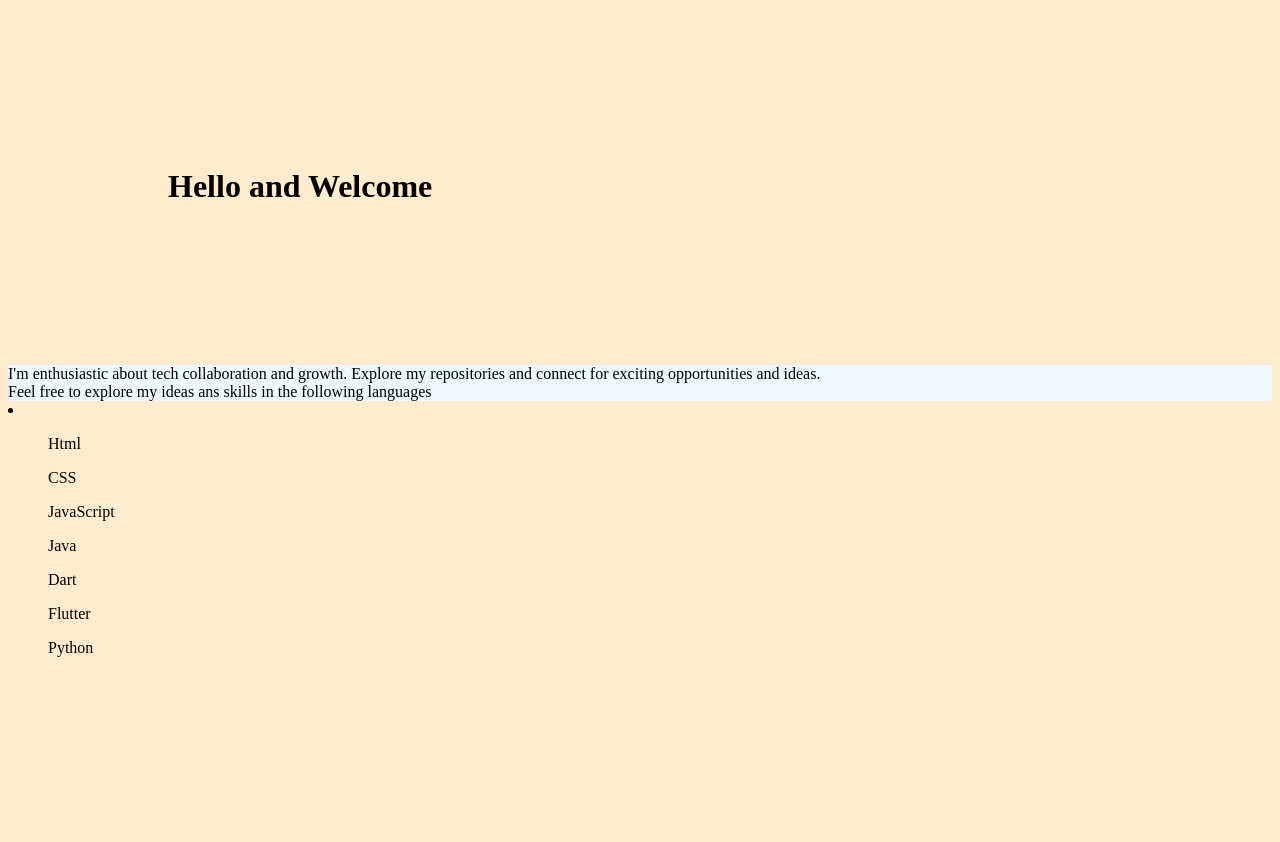
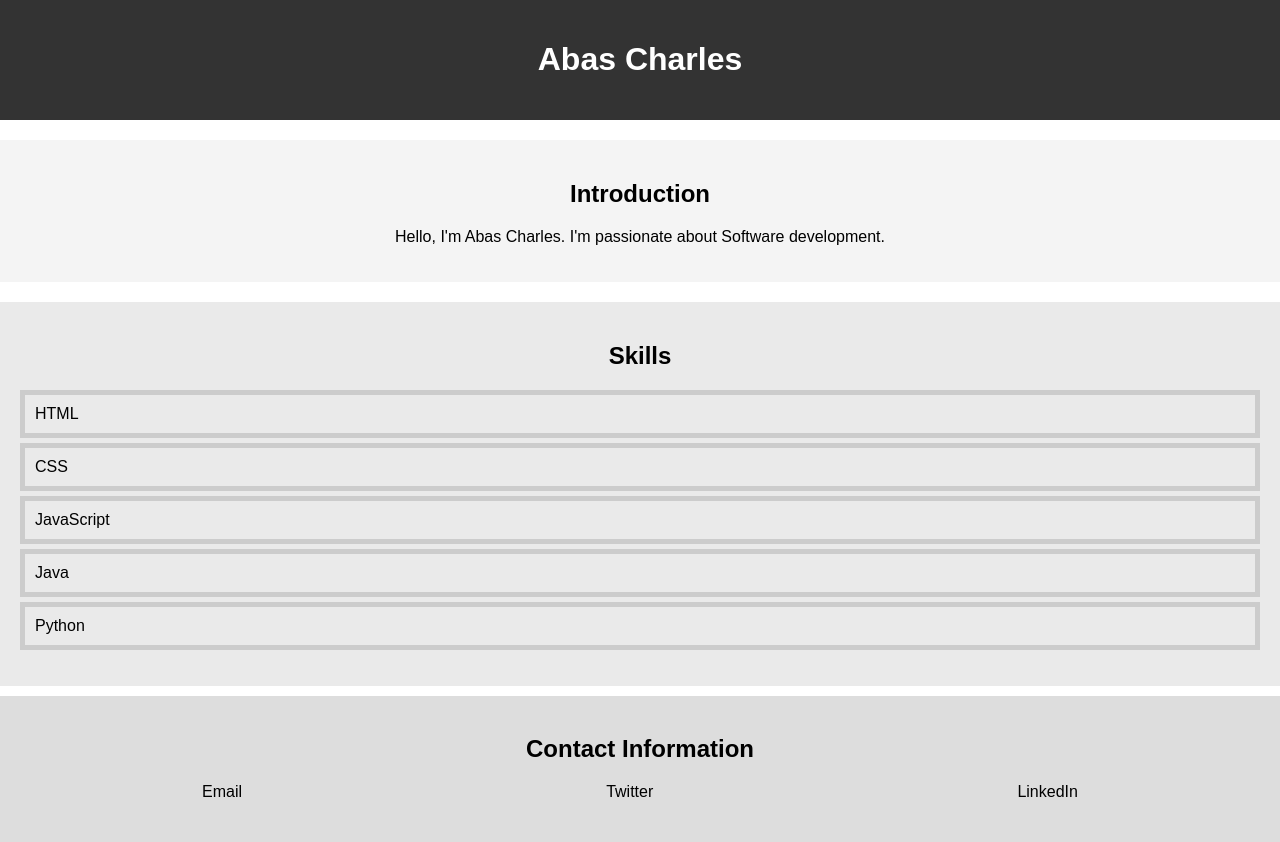
Before and after one commit to abascharles/PLPWebTech, a plain HTML site: page week4/assignment.html in a window 1280 px wide. Before the commit the page ends 800 px from the top, so only its background shows below. Drawn offline with Linux system fonts and the light colour scheme.

Commit message:
CSS, Margin, And Padding Features

```diff
--- a/week4/assignment.css
+++ b/week4/assignment.css
@@ -1,14 +1,71 @@
-*{
-    background-color: blanchedalmond;
+/* General Styles */
+
+body{
+    font-family: Arial, Helvetica, sans-serif;
+    margin:auto;
+    padding: 0;
+}h2{
+text-align: center;
+}
+
+
+
+
+/* Header Styles */
+
+.header{
+    background-color:#333;
+    padding: 20px;
+    color:#fff ;
+    text-align: center;
+}
+
+
+/* Introduction Section Styles */
+.introduction{
+    background-color:#f4f4f4 ;
+    padding: 20px;
+    margin-top: 20px;
+    text-align: center;
+}
+
+
+/* Skills Section Styles */
+.skills{
+    background-color:#eaeaea ;
+    padding: 20px;
+    margin-top: 20px;
+
+}
+.skills-list{
+    padding: 0;
+    list-style: none;
+}
+
+.skills-list li {
+    border:5px solid #cccccc ;
+    padding: 10px;
+    margin-bottom: 5px;
+}
+
+/* Contact Information Styles */
+
+.contact{
+background-color: #ddd;
+padding: 20px;
+margin-top: 10px;
+}
+.contact-list{
+    padding: 0;
+    list-style: none;
+    /* Displays items horizontally */
+    display: flex;
+     /*Evenly distibutes items  */
+    justify-content: space-around;
 
 }
 
-h1{
-    margin: auto;
-    padding: 10rem;
-    color: black;
-}
-p{
-    background-color: aliceblue;
-    margin: auto;
-}
+.contact-list li {
+    margin-bottom: 5px;
+    display: flex;
+  }
--- a/week4/assignment.html
+++ b/week4/assignment.html
@@ -1,34 +1,48 @@
 <!DOCTYPE html>
 <html lang="en">
-<head>
-    <meta charset="UTF-8">
-    <meta name="viewport" content="width=device-width, initial-scale=1.0">
-    <title>CSS, Margin, and padding Features</title>
-    <link rel="stylesheet" href="assignment.css">
-</head>
-<body>
-     <!-- Header -->
-    <h1>Hello and Welcome</h1>
+  <head>
+    <meta charset="UTF-8" />
+    <meta name="viewport" content="width=device-width, initial-scale=1.0" />
+    <title>My portfolio</title>
+    <link rel="stylesheet" href="assignment.css" />
+  </head>
+  <body>
+    <!-- header -->
+    <header class="header">
+      <h1 class="header-title">Abas Charles</h1>
+    </header>
 
-    <!-- Introcution -->
-    <p>I'm enthusiastic about tech collaboration and growth. Explore my repositories and connect for exciting opportunities and ideas.</p>
+    <!-- Introduction section -->
+    <section class="introduction">
+      <div class="introduction-content">
+        <h2>Introduction</h2>
+        <p>
+          Hello, I'm Abas Charles. I'm passionate about Software development.
+        </p>
+      </div>
+    </section>
 
+    <!-- Skills Section -->
+    <section class="skills">
+      <h2>Skills</h2>
+      <ul class="skills-list">
+        <li>HTML</li>
+        <li>CSS</li>
+        <li>JavaScript</li>
+        <li>Java</li>
+        <li>Python</li>
+      </ul>
+    </section>
 
-    <!-- Skills -->
+    <!-- Contact Information -->
 
-
-    <p>Feel free to explore my ideas ans skills in the following languages</p>
-    <li>
-        <ul>Html</ul>
-        <ul>CSS</ul>
-        <ul>JavaScript</ul>
-        <ul>Java</ul>
-        <ul>Dart</ul>
-        <ul>Flutter</ul>
-        <ul>Python</ul>
-
-
-
-    </li>
-</body>
+    <section class="contact">
+      <h2>Contact Information</h2>
+      <ul class="contact-list">
+        <li>Email</li>
+        <li>Twitter</li>
+        <li>LinkedIn</li>
+      </ul>
+    </section>
+  </body>
 </html>
```
